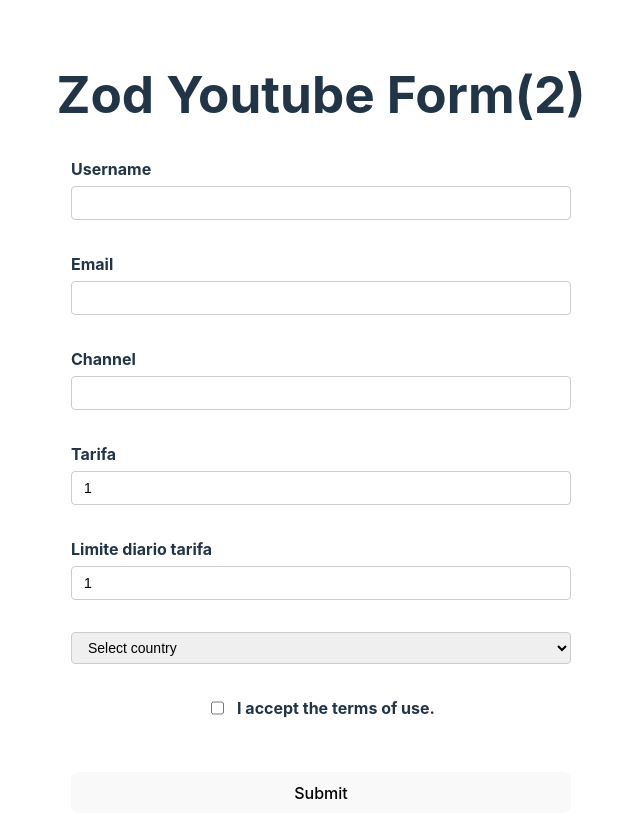
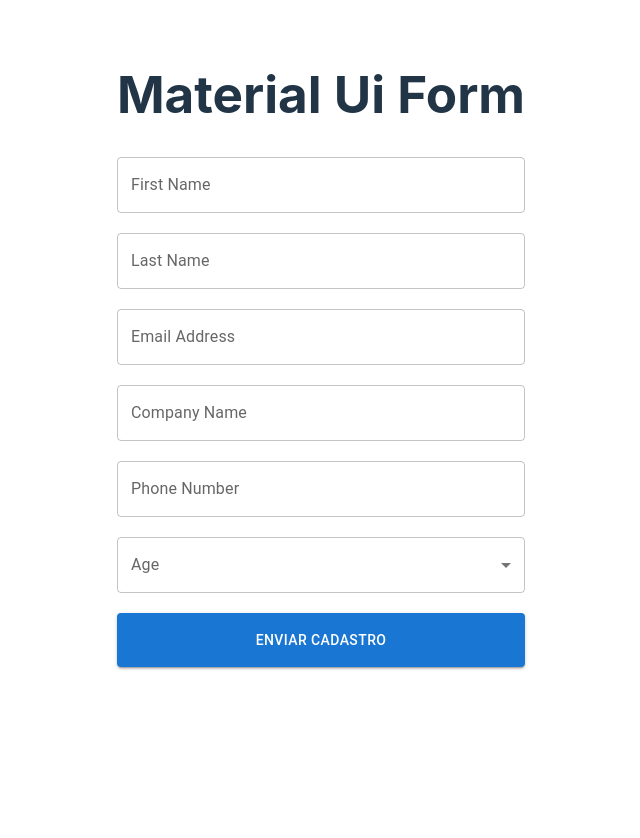
Before and after one commit to ander0308/react-hook-form, a React (Vite) app: page / in a window 1280 px wide. Shown: the top 838 px of the page, without its empty margins (319-959 px from the left). After the commit the page ends 800 px from the top, so only its background shows below. Built offline with nearby package versions, Linux system fonts and the light colour scheme.

Commit message:
feat: add material ui

```diff
--- a/package.json
+++ b/package.json
@@ -10,7 +10,10 @@
     "preview": "vite preview"
   },
   "dependencies": {
+    "@emotion/react": "^11.11.1",
+    "@emotion/styled": "^11.11.0",
     "@hookform/resolvers": "^3.3.2",
+    "@mui/material": "^5.14.20",
     "react": "^18.2.0",
     "react-dom": "^18.2.0",
     "react-hook-form": "^7.47.0",
--- a/src/App.tsx
+++ b/src/App.tsx
@@ -1,7 +1,9 @@
-import "./App.css";
+// import "./App.css";
+import "./AppMaterial.css";
+import { MaterialUiForm } from "./components/MaterialUiForm";
 // import { YoutubeForm } from "./components/YoutubeForm";
 // import { YupYoutubeForm } from "./components/YupYoutubeForm";
-import { ZodYoutubeForm } from "./components/ZodYoutubeForm";
+// import { ZodYoutubeForm } from "./components/ZodYoutubeForm";
 
 function App() {
   return (
@@ -14,7 +16,8 @@ function App() {
       <br />
       <br />
       <br /> */}
-      <ZodYoutubeForm />
+      {/* <ZodYoutubeForm /> */}
+      <MaterialUiForm />
     </>
   );
 }
--- /dev/null
+++ b/src/AppMaterial.css
@@ -0,0 +1,23 @@
+#root {
+  max-width: 1280px;
+  margin: 0 auto;
+  padding: 2rem;
+  text-align: center;
+}
+
+form {
+  display: flex;
+  flex-direction: column;
+  align-items: center;
+  gap: 20px;
+}
+
+.error {
+  color: tomato;
+  font-size: 12px;
+  text-align: left;
+}
+
+.inputText {
+  width: 100%;
+}
--- /dev/null
+++ b/src/components/MaterialUiForm.tsx
@@ -0,0 +1,173 @@
+import {
+  useForm,
+  // Controller
+} from "react-hook-form";
+import { DevTool } from "@hookform/devtools";
+import { zodResolver } from "@hookform/resolvers/zod";
+import { z } from "zod";
+import React from "react";
+import {
+  Button,
+  FormControl,
+  FormHelperText,
+  InputLabel,
+  MenuItem,
+  Select,
+  TextField,
+} from "@mui/material";
+
+type TFormValues = z.infer<typeof schema>;
+
+const schema = z.object({
+  firstName: z.string().min(1, "O campo é obrigatório"),
+  lastName: z.string().min(1, "O campo é obrigatório"),
+  email: z
+    .string()
+    .min(1, "O campo é obrigatório")
+    .email("Formato de email inválido"),
+  company: z.string().min(1, "O campo é obrigatório"),
+  phone: z
+    .string()
+    .min(1, "O campo é obrigatório")
+    .max(13, "Limite de 13 digitos"),
+  age: z.number().min(1, "O campo é obrigatório"),
+});
+
+const defaultFormValues: TFormValues = {
+  firstName: "",
+  lastName: "",
+  email: "",
+  company: "",
+  phone: "",
+  age: 0,
+};
+
+export const MaterialUiForm = () => {
+  const [data, setData] = React.useState("");
+  const form = useForm<TFormValues>({
+    defaultValues: defaultFormValues,
+    mode: "onTouched", // modo de validação padrão, existe onChange, onBlur e etc...
+    resolver: zodResolver(schema),
+  });
+  const {
+    control,
+    handleSubmit,
+    register,
+    reset,
+    formState: { isSubmitSuccessful, errors },
+  } = form;
+
+  const onSubmit = (values: TFormValues) => {
+    console.log("Form Values", values);
+    setData(JSON.stringify(values, null, 2));
+    sessionStorage.setItem(
+      "form_zod_material_values_storage",
+      JSON.stringify(values)
+    );
+  };
+
+  React.useEffect(() => {
+    if (isSubmitSuccessful) {
+      reset();
+    }
+  }, [isSubmitSuccessful, reset]);
+
+  return (
+    <div>
+      <h1>Material Ui Form</h1>
+      <form onSubmit={handleSubmit(onSubmit)}>
+        {/* <Controller
+          control={control}
+          name="firstName"
+          render={({ field, fieldState }) => (
+            <TextField
+              {...field}
+              id="outlined-basic"
+              label="First Name"
+              placeholder="First Name"
+              variant="outlined"
+              className="inputText"
+              error={!!errors.firstName}
+              helperText={fieldState.error?.message}
+            />
+          )}
+        /> */}
+        <TextField
+          {...register("firstName")}
+          id="outlined-basic"
+          label="First Name"
+          variant="outlined"
+          className="inputText"
+          error={!!errors.firstName}
+          helperText={errors.firstName?.message}
+        />
+
+        <TextField
+          {...register("lastName")}
+          id="outlined-basic"
+          label="Last Name"
+          variant="outlined"
+          className="inputText"
+          error={!!errors.lastName}
+          helperText={errors.lastName?.message}
+        />
+
+        <TextField
+          {...register("email")}
+          id="outlined-basic"
+          label="Email Address"
+          variant="outlined"
+          className="inputText"
+          error={!!errors.email}
+          helperText={errors.email?.message}
+        />
+
+        <TextField
+          {...register("company")}
+          id="outlined-basic"
+          label="Company Name"
+          variant="outlined"
+          className="inputText"
+          error={!!errors.company}
+          helperText={errors.company?.message}
+        />
+
+        <TextField
+          {...register("phone")}
+          id="outlined-basic"
+          label="Phone Number"
+          variant="outlined"
+          fullWidth
+          error={!!errors.phone}
+          helperText={errors.phone?.message}
+        />
+
+        <FormControl fullWidth>
+          <InputLabel id="age-select-label">Age</InputLabel>
+          <Select
+            labelId="age-select-label"
+            id="age-select-label"
+            label="Age"
+            {...register("age")}
+            error={!!errors.age}
+          >
+            <MenuItem value={10}>Ten</MenuItem>
+            <MenuItem value={20}>Twenty</MenuItem>
+            <MenuItem value={30}>Thirty</MenuItem>
+          </Select>
+          {!!errors.age &&(
+            <FormHelperText style={{ color: "#d32f2f" }}>
+              {errors.age.message}
+            </FormHelperText>
+          )}
+        </FormControl>
+
+        <Button variant="contained" type="submit">
+          Enviar Cadastro
+        </Button>
+      </form>
+      <pre>{data}</pre>
+      <DevTool control={control} placement="top-right" />
+    </div>
+  );
+};
--- a/src/index.css
+++ b/src/index.css
@@ -37,7 +37,8 @@ h1 {
 
 button {
   width: 100%;
-  border-radius: 8px;
+  height: 54px;
+  /* border-radius: 8px;
   border: 1px solid transparent;
   padding: 0.6em 1.2em;
   font-size: 1em;
@@ -46,15 +47,15 @@ button {
   background-color: #1a1a1a;
   cursor: pointer;
   transition: border-color 0.25s;
-  margin-top: 20px;
+  margin-top: 20px; */
 }
-button:hover {
+/* button:hover {
   border-color: #646cff;
 }
 button:focus,
 button:focus-visible {
   outline: 4px auto -webkit-focus-ring-color;
-}
+} */
 
 @media (prefers-color-scheme: light) {
   :root {
```
